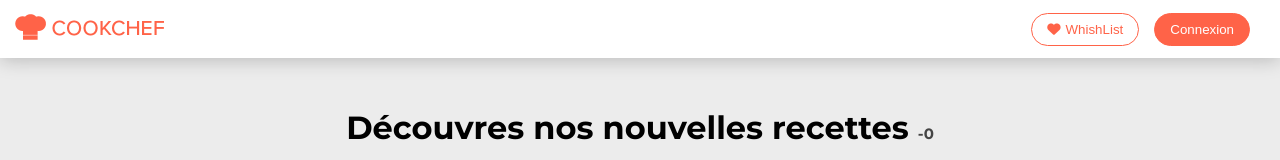
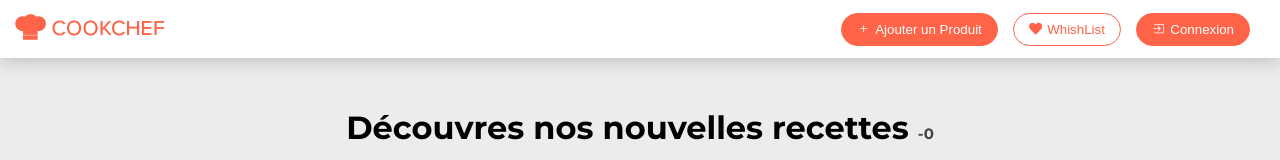
Before and after one commit to NikotoKoto/CookChef, a React (Vite) app in the folder CookChef/: page / in a window 1280 px wide. Shown: the top 160 px of the page. Built offline with nearby package versions, Linux system fonts and the light colour scheme; no server answers.

Commit message:
✨ 💄 F04: add new style for header and Create new root for Admin panel

```diff
--- a/CookChef/src/App.jsx
+++ b/CookChef/src/App.jsx
@@ -2,17 +2,23 @@ import styled from "styled-components";
 import Footer from "./components/layout/Footer";
 import Header from "./components/layout/Header";
 import Content from "./components/page/Content";
- import {SeedRecipes} from "./components/page/Seed";
+import { useState } from "react";
+//  import {SeedRecipes} from "./components/page/Seed";
 
- SeedRecipes();
+
+ //SeedRecipes();
 
 export default function App() {
+// state
+const [page, setPage] = useState("homepage")
+// comportement
 
-
+// render
   return (
    <AppStyled>
-     <Header/>
-     <Content/>
+     <Header setPage={setPage}/>
+    {page === 'homepage' && <Content/>  }
+    {/* {page === 'admin' && <Admin/>  }  */}
      <Footer/>
    </AppStyled>
   )
--- a/CookChef/src/components/layout/Header.jsx
+++ b/CookChef/src/components/layout/Header.jsx
@@ -3,7 +3,11 @@ import styled from "styled-components";
 import { theme } from "../../theme";
 import media from "../../assets/styled/media";
 import HeaderMenu from "./header/HeaderMenu";
-export default function Header() {
+import { IoIosAdd } from "react-icons/io";
+import { IoIosLogIn } from "react-icons/io";
+import { FaHeart } from "react-icons/fa";
+
+export default function Header({ setPage }) {
   //state
   const [showMenu, setShowMenu] = useState(false);
   //comportement
@@ -15,18 +19,29 @@ export default function Header() {
         <img src="/cookchef.png" alt="logo cookchef" />
       </div>
       <ul className="headerList">
+        <button className="btn-primary" onClick={() => setPage("admin")}>
+          <IoIosAdd />
+          Ajouter un Produit
+        </button>
         <button className="btn-reverse-primary">
-          <i className="fa-solid fa-heart cartHeader"></i>WhishList
+          <FaHeart/>
+          WhishList
         </button>
-        <button className="btn-primary">Connexion</button>
+        <button className="btn-primary">
+          <IoIosLogIn />
+          Connexion
+        </button>
       </ul>
       <i
         className="fa-solid fa-bars iconBar"
         onClick={() => setShowMenu(!showMenu)}
       ></i>
-      {showMenu && <>
-        <div className="calc" onClick={()=> setShowMenu(false)}></div>
-        <HeaderMenu /></>}
+      {showMenu && (
+        <>
+          <div className="calc" onClick={() => setShowMenu(false)}></div>
+          <HeaderMenu />
+        </>
+      )}
     </HeaderStyled>
   );
 }
@@ -41,7 +56,6 @@ const HeaderStyled = styled.div`
   box-shadow: ${theme.shadows.nav};
   color: ${theme.colors.primary};
   background-color: ${theme.colors.white};
-
 
   .iconBar {
     margin-right: 15px;
@@ -66,6 +80,10 @@ const HeaderStyled = styled.div`
     }
   }
   .btn-primary {
+    display: flex;
+    align-items: center;
+    justify-content: center;
+    gap: 5px;
     padding: 8px 15px;
     margin-right: 15px;
     border-radius: 20px;
@@ -84,6 +102,10 @@ const HeaderStyled = styled.div`
   }
 
   .btn-reverse-primary {
+    display: flex;
+    align-items: center;
+    justify-content: center;
+    gap: 5px;
     padding: 8px 15px;
     margin-right: 15px;
     border-radius: 20px;
@@ -100,20 +122,22 @@ const HeaderStyled = styled.div`
       color: white;
     }
   }
-  .cartHeader {
-    margin-right: 5px;
-  }
+
 
   .headerList {
+    display:flex;
+    align-items :center;
+    justify-content:center;
+
     ${media.sm(`
     display: none; `)}
   }
 
-  .calc{
+  .calc {
     position: fixed;
     top: 0;
-    left:0;
-    width:100%;
+    left: 0;
+    width: 100%;
     height: 100vh;
   }
 `;
--- a/CookChef/src/components/layout/header/HeaderMenu.jsx
+++ b/CookChef/src/components/layout/header/HeaderMenu.jsx
@@ -1,9 +1,10 @@
 import styled from "styled-components";
 import { theme } from "../../../theme";
 
-export default function HeaderMenu() {
+export default function HeaderMenu({setPage}) {
   return (
     <HeaderMenuStyled>
+      <li onClick={() => setPage("admin")}>Ajouter une recette</li>
       <li>Whislist</li>
       <li>Log in</li>
     </HeaderMenuStyled>
--- a/CookChef/src/components/page/Recipe.jsx
+++ b/CookChef/src/components/page/Recipe.jsx
@@ -1,3 +1,4 @@
+/* eslint-disable react/prop-types */
 import styled from "styled-components";
 import { theme } from "../../theme";
 import { useContext } from "react";
```
